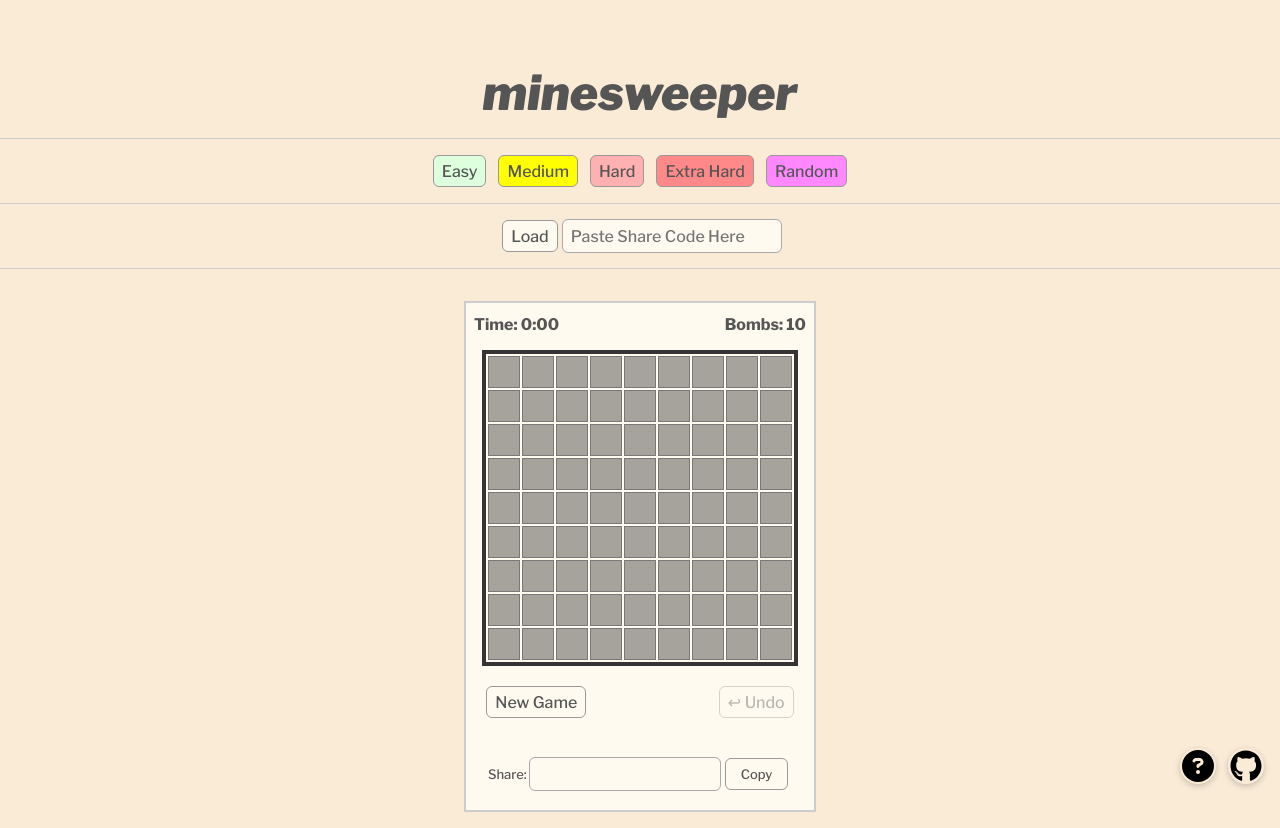
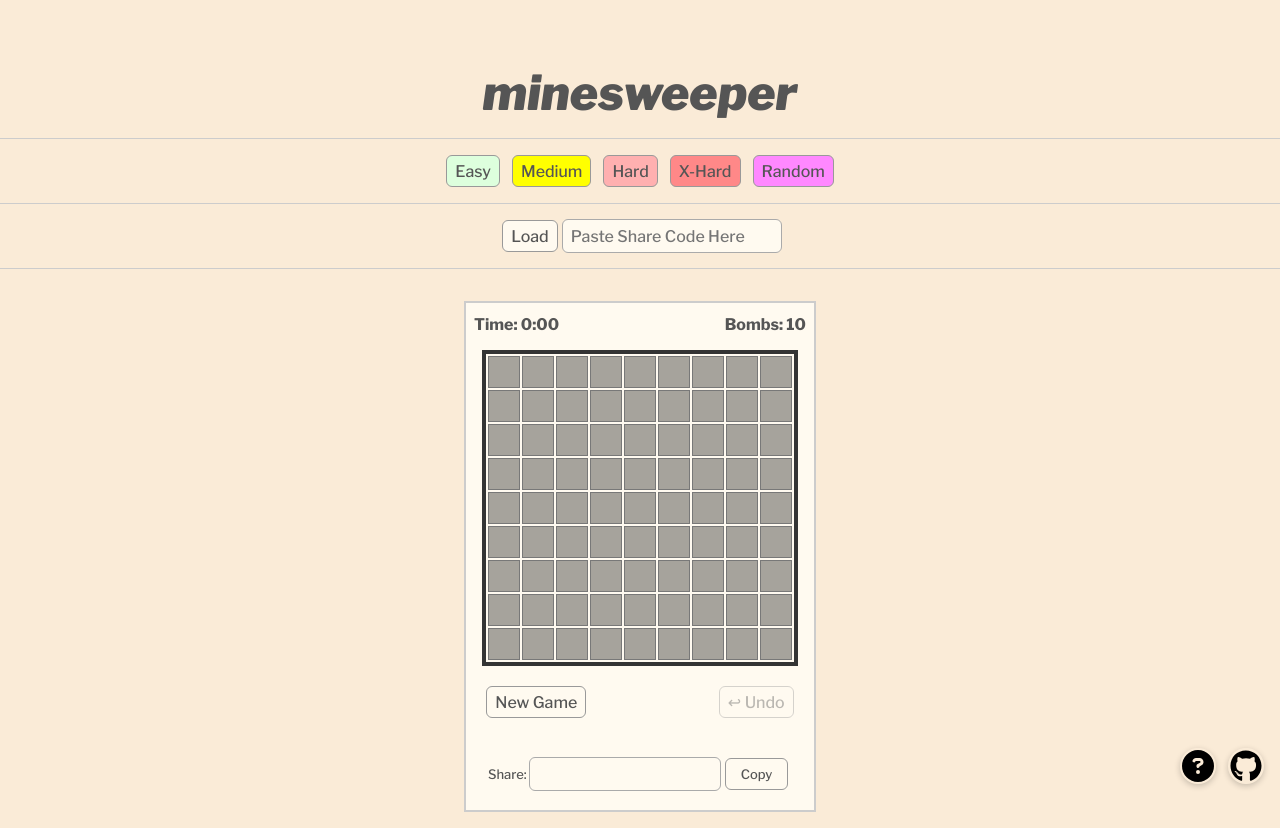
Before and after one commit to wizhe/minesweeper, a React (Create React App) app in the folder web/: page / in a window 1280 px wide. Built offline with nearby package versions, Linux system fonts and the light colour scheme.

Commit message:
Changed 'Extra Hard' to 'X-Hard'

```diff
--- a/web/src/components/controls/DifficultyButtons.tsx
+++ b/web/src/components/controls/DifficultyButtons.tsx
@@ -14,7 +14,7 @@ export default function DifficultyButtons({ setDifficulty }: DifficultyButtonsPr
       <button onClick={() => setDifficulty("easy")} style={{ background: "#dfd" }}> Easy </button>
       <button onClick={() => setDifficulty("medium")} style={{ background: "#ff0" }}> Medium </button>
       <button onClick={() => setDifficulty("hard")} style={{ background: "#ffb0b0" }}> Hard </button>
-      <button onClick={() => setDifficulty("extraHard")} style={{ background: "#f88" }}> Extra Hard </button>
+      <button onClick={() => setDifficulty("extraHard")} style={{ background: "#f88" }}> X-Hard </button>
       <button onClick={() => setDifficulty("random")} style={{ background: "#f8f" }}> Random </button>
     </>
   );
```
